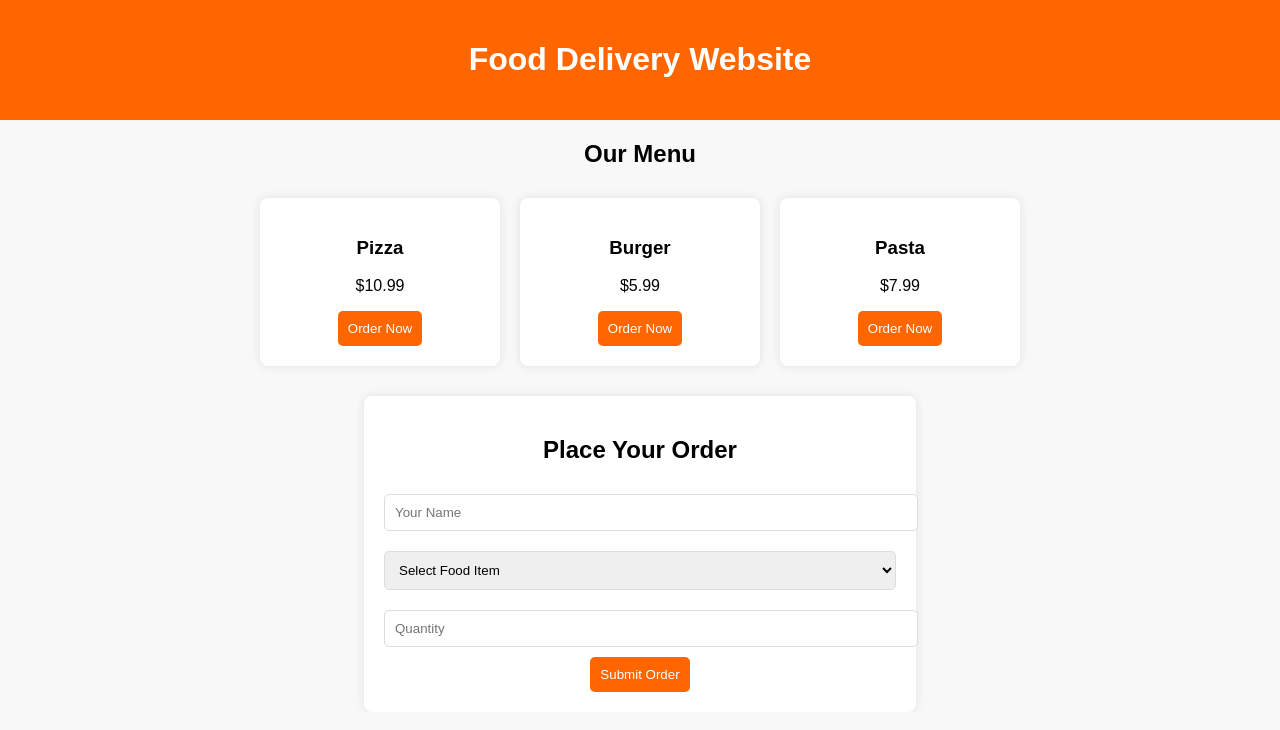
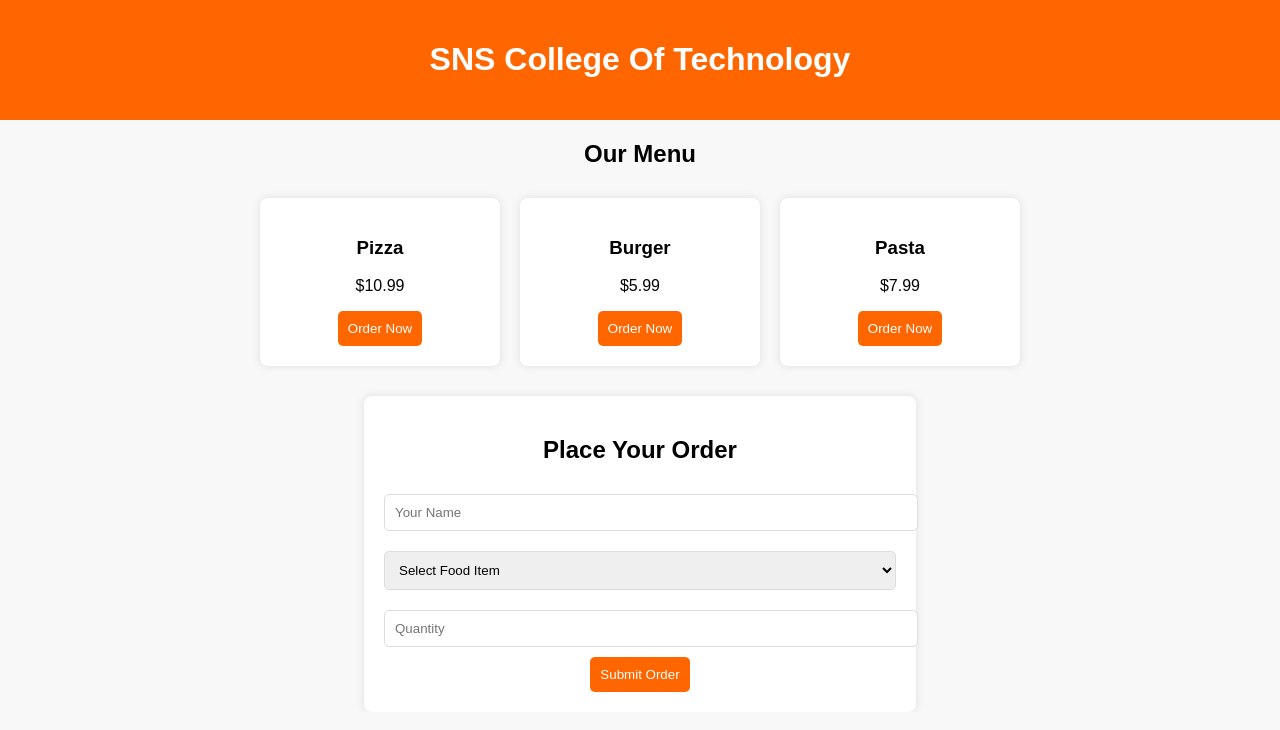
Before and after one commit to sudhan1501/desk, a plain HTML site: page index.html in a window 1280 px wide. Drawn offline with Linux system fonts and the light colour scheme.

Commit message:
Update index.html

```diff
--- a/index.html
+++ b/index.html
@@ -68,7 +68,7 @@
 </head>
 <body>
     <header>
-        <h1>Food Delivery Website</h1>
+        <h1>SNS College Of Technology</h1>
     </header>
     <div class="container">
         <h2>Our Menu</h2>
```
